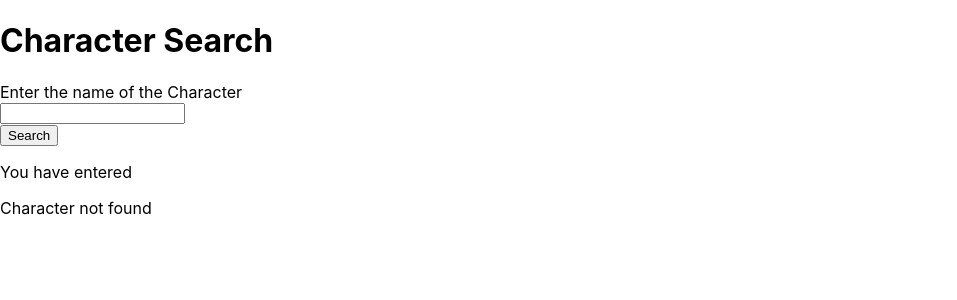
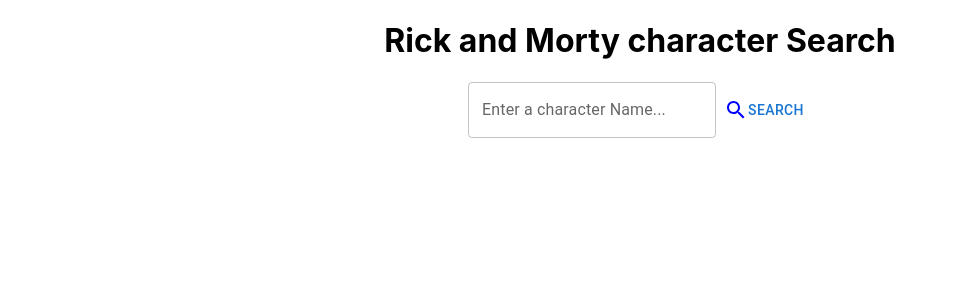
Before and after one commit to HZ-UNI/MSA, a React (Create React App) app in the folder my-app/: page / in a window 1280 px wide. Before the commit this address had no page. Shown: the top 300 px of the page, without its empty margins (0-957 px from the left). Built offline with nearby package versions, Linux system fonts and the light colour scheme.

Commit message:
Small update

```diff
--- a/my-app/src/App.css
+++ b/my-app/src/App.css
@@ -36,3 +36,7 @@
     transform: rotate(360deg);
   }
 }
+
+.search-field{
+  text-align: center;
+}
--- a/my-app/src/App.tsx
+++ b/my-app/src/App.tsx
@@ -4,6 +4,7 @@
 import SearchIcon from "@mui/icons-material/Search";
 import TextField from "@mui/material/TextField";
 import './App.css';
+import { Box, Button, Grid, Paper, Skeleton } from "@mui/material";
 
 function App() {
   const [characterName, setCharacterName] = useState("");
@@ -12,47 +13,111 @@
 
   return (
     <div>
-      <h1>Character Search</h1>
+      <div className="search-field">
+        <h1>Rick and Morty character Search</h1>
+        <div style={{ display: "flex", justifyContent: "center" }}>
+          <TextField
+            id="search-bar"
+            className="text"
+            value={characterName}
+            onChange={(prop) => {
+              setCharacterName(prop.target.value);
+            }}
+            label="Enter a character Name..."
+            variant="outlined"
+            placeholder="Search..."
+            size="medium"
+          />
 
-      <div>
-        <label>Enter the name of the Character</label><br/>
-        <input
-          type="text"
-          id="character-name"
-          name="character-name"
-          onChange={(e) => setCharacterName(e.target.value)}/>
-          <br/>
-
-        <button onClick={search}>Search</button>
+          <Button
+            onClick={() => {
+              search();
+            }}
+          >
+            <SearchIcon style={{ fill: "blue" }} />
+            Search
+          </Button>
+        </div>
       </div>
 
-      <p>You have entered {characterName}</p>
-
       {characterInfo === undefined ? (
-        <p>Character not found</p>
+        <div></div>
       ) : (
-        <div id="result">
-          <img src={characterInfo.results[1].image} />
-          <p>
-            Gender: {characterInfo.results[1].species}
-            <br />
-            Species: {characterInfo.results[1].gender}
-          </p>
+        <div
+          id="result"
+          style={{
+            maxWidth: "800px",
+            margin: "0 auto",
+            padding: "100px 10px 0px 10px",
+          }}
+        >
+          <Paper sx={{ backgroundColor: "white" }}>
+            <Grid
+              container
+              direction="row"
+              spacing={5}
+              sx={{
+                justifyContent: "center",
+              }}
+            >
+              <Grid item>
+                <Box>
+                  {characterInfo === undefined || characterInfo === null ? (
+                    <h1> Character not found</h1>
+                  ) : (
+                    <div>
+                      <h1>
+                        {characterInfo.results[0].name.charAt(0).toUpperCase() +
+                          characterInfo.results[0].name.slice(1)}
+                      </h1>
+                      <p>
+                        Gender: {characterInfo.results[1].species}
+                        <br />
+                        Species: {characterInfo.results[0].gender}
+                        <br />
+                        Origin: {characterInfo.results[0].origin.name}
+                        <br />
+                        Status: {characterInfo.results[0].status}
+                      </p>
+                    </div>
+                  )}
+                </Box>
+              </Grid>
+              <Grid item>
+                <Box>
+                  {characterInfo?.results[1].image ? (
+                    <img
+                      height="300px"
+                      width="300px"
+                      alt={characterInfo.results[0].name}
+                      src={characterInfo.results[1].image}
+                    ></img>
+                  ) : (
+                    <Skeleton width={300} height={300} />
+                  )}
+                </Box>
+              </Grid>
+            </Grid>
+          </Paper>
         </div>
       )}
-
     </div>
   );
 
   function search(){
+    console.log(characterName);
+    if (characterName === undefined || characterName === "") {
+      return;
+    }
+
     axios
-      .get(API_BASE_URL + "/character/?name=" + characterName)
+      .get(API_BASE_URL + "/character/?name=" + characterName?.toLowerCase())
       .then((res) => {
         setCharacterInfo(res.data);
       })
-      .catch((err) => {
+      .catch(() => {
         console.log("Character not found");
-        setCharacterInfo(undefined);
+        setCharacterInfo(null);
       });
   }
 }
```
